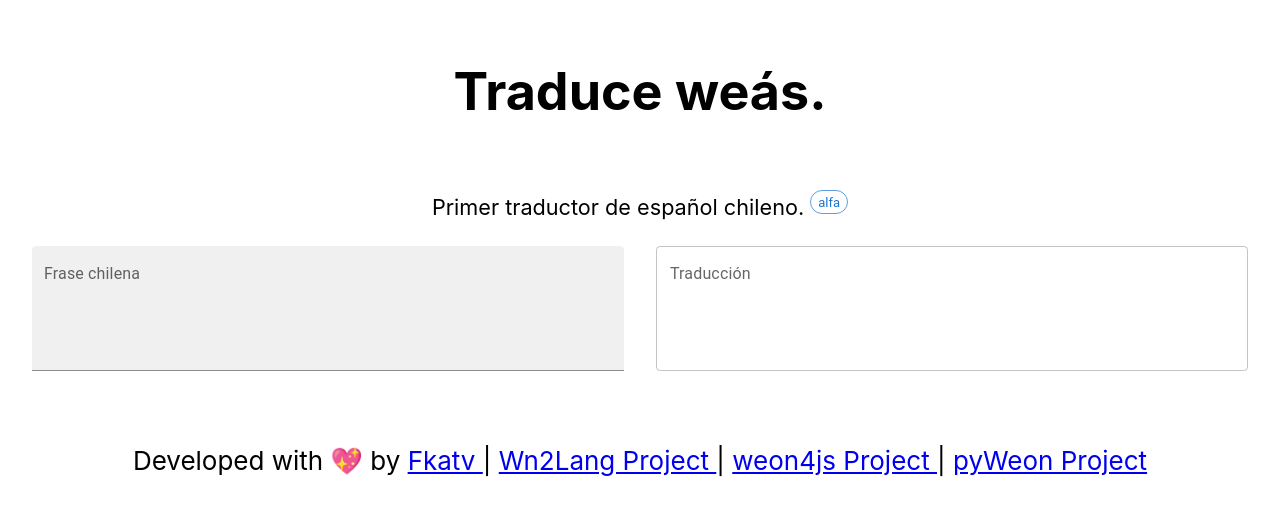
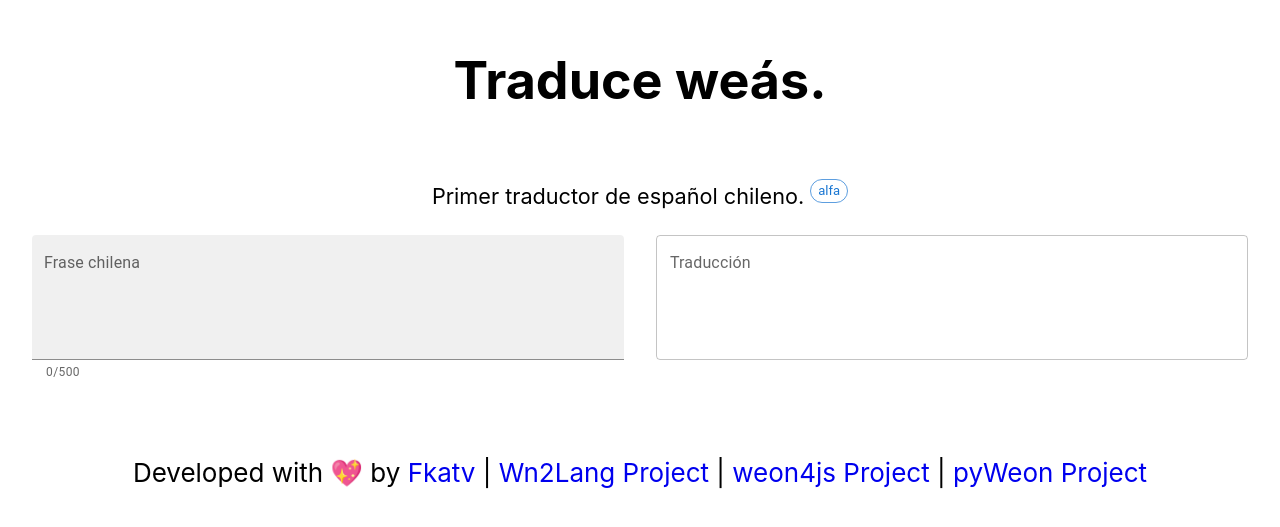
Before and after one commit to fkatv/wn2lang, a React (Create React App) app: page / in a window 1280 px wide. Shown: the part 181-708 px from the top of the page. Built offline with nearby package versions, Linux system fonts and the light colour scheme.

Commit message:
character counter + 500 char. max + validate null entries.

```diff
--- a/src/App.js
+++ b/src/App.js
@@ -8,11 +8,13 @@ import Wn from './utils/weon4.js'
 import firebase from 'firebase';
 import firebaseConfig from "./fconfig.js"
 
-
+const a_style={textDecoration: "none",}
 
 function App() {
   const [wn, setWn] = useState(null)
   const [frase, setFrase] = useState('')
+  const [lenfrase, setLenFrase] = useState("0/500")
+  const [lang, setLang] = useState('es')
   const [ortografia, setOrto] = useState('')
   const [traduccion, setTrad] = useState('')
 
@@ -20,12 +22,15 @@ function App() {
     setFrase(e.target.value)
   }
 
+  const isStringNotNull = (st) => {
+    return st.split(" ").join("") !== ""
+  }
+
   function initFirebase(){
     if (wn === null) {
       if (firebaseConfig){
         const app = firebase.initializeApp(firebaseConfig);
         const analytics = firebase.analytics();
-        console.log(analytics)
       }
       setWn(false) // lanza el useEffect de carga de instancia de weon
     }
@@ -45,13 +50,17 @@ function App() {
   useEffect(() => {
     async function traduccion () {
       let t = await wn.translate(frase)
-      console.log('TRADUCCION: ',t)
       setOrto(t[0])
       setTrad(t[1])
+      setLenFrase(frase.length + "/500")
     }
 
-    if (frase.length > 2){
-      traduccion()
+    let tam = frase.length > 500 ? 500 : frase.length
+
+    if (2 <= tam <= 500){
+      if (wn && isStringNotNull(frase)) {
+        traduccion()
+      }
     } else {
       setOrto('')
       setTrad('')
@@ -79,6 +88,7 @@ function App() {
               rows={4}
               variant="filled"
               placeholder="Escribe alguna weá."
+              helperText={lenfrase}
             />
           <p>{ortografia}</p>
           </Grid>
@@ -99,10 +109,10 @@ function App() {
         <Box mt={6}>
 
           <footer>Developed with 💖
-            by <a href="https://github.com/fkatv">Fkatv </a>
-            | <a href="https://github.com/fkatv/wn2lang">Wn2Lang Project </a>
-          | <a href="https://github.com/fkatv/weon4js">weon4js Project </a>
-          | <a href="https://github.com/fkatv/pyweon">pyWeon Project </a>
+            by <a style={a_style} href="https://github.com/fkatv">Fkatv </a>
+            | <a style={a_style} href="https://github.com/fkatv/wn2lang">Wn2Lang Project </a>
+          | <a style={a_style} href="https://github.com/fkatv/weon4js">weon4js Project </a>
+          | <a style={a_style} href="https://github.com/fkatv/pyweon">pyWeon Project </a>
           </footer>
         </Box>
       </Box>
```
